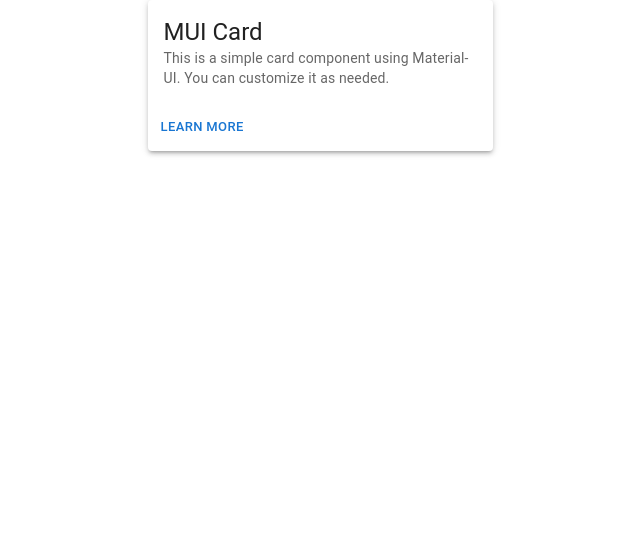
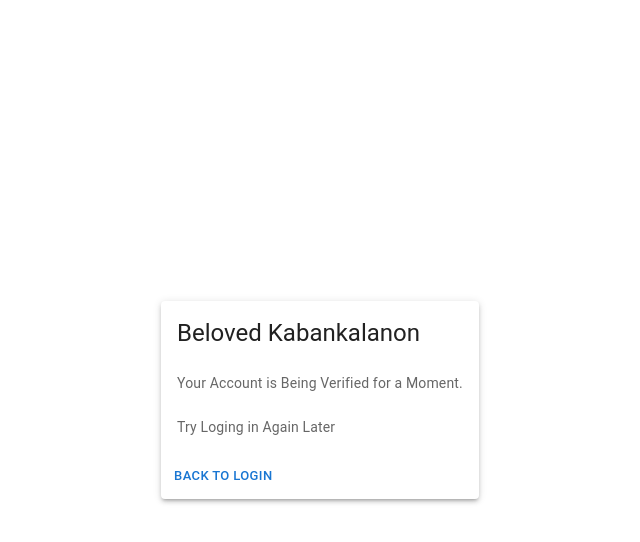
Before and after one commit to pHpAlgoRythm/capstone-FE, a React (Vite) app in the folder alert0-FE/alert0-web/: page /resident/pending in a window 1280 px wide. Shown: the top 542 px of the page, without its empty margins (320-960 px from the left). Built offline with nearby package versions, Linux system fonts and the light colour scheme.

Commit message:
modify resident page

```diff
--- a/alert0-FE/alert0-web/src/components/residents/cards/emergencyCards.jsx
+++ b/alert0-FE/alert0-web/src/components/residents/cards/emergencyCards.jsx
@@ -6,8 +6,9 @@
 
 export default function MediaCard() {
   return (
-<div className='flex flex-col gap-4 ' >
-    <Card sx={{ maxWidth: 400,border: '1px solid black' }}>
+
+<div className='flex justify-center items-center gap-8 w-full h-full  ' >
+    <Card sx={{ maxWidth: 400}} className='w-[50%]  '>
       <CardMedia
         sx={{ height: 150,
 
@@ -24,7 +25,7 @@
       </CardActions>
     </Card>
 
-<Card sx={{ maxWidth: 400,border: '1px solid black' }}>
+<Card sx={{ maxWidth: 400,border: '1px solid black' }} className='w-[50%]'>
 <CardMedia
   sx={{ height: 150,
 
--- a/alert0-FE/alert0-web/src/pages/Residents/PendingUserLanding.jsx
+++ b/alert0-FE/alert0-web/src/pages/Residents/PendingUserLanding.jsx
@@ -1,22 +1,38 @@
 import React from "react";
 import { Card, CardContent, CardMedia, Typography, Button, CardActions } from "@mui/material";
+import { useNavigate } from "react-router-dom";
+
 
 const PendingLandingPage = () => {
+
+ const navigate = useNavigate();
+
+
+const backToLogin = () => {
+  navigate("/")
+}
   return (
+    <div className=" w-full h-screen flex">
     <Card sx={{ maxWidth: 345, margin: "auto", boxShadow: 3 }}>
 
       <CardContent>
         <Typography variant="h5" component="div">
-          MUI Card
-        </Typography>
+          Beloved Kabankalanon
+        </Typography><br />
+
         <Typography variant="body2" color="text.secondary">
-          This is a simple card component using Material-UI. You can customize it as needed.
+           Your Account is Being Verified for a Moment.
+        </Typography><br />
+        <Typography variant="body2" color="text.secondary">
+          Try Loging in Again Later
         </Typography>
       </CardContent>
       <CardActions>
-        <Button size="small" color="primary">Learn More</Button>
+        <Button size="small" color="primary" onClick={backToLogin}>Back To Login</Button>
       </CardActions>
     </Card>
+
+    </div>
   );
 };
 
--- a/alert0-FE/alert0-web/src/pages/Residents/dashboard.jsx
+++ b/alert0-FE/alert0-web/src/pages/Residents/dashboard.jsx
@@ -1,6 +1,5 @@
 import { AppProvider, DashboardLayout, PageContainer } from "@toolpad/core";
 import * as React from "react"
-import { Sidebar } from "../../components/residents/contentNavigation";
 import { DemoTheme } from "../../utils/Theme";
 
 import MediaCard from "../../components/residents/cards/emergencyCards";
@@ -37,7 +36,7 @@
     return (
         <AppProvider
 
-        navigation={Sidebar}
+
         router={router}
         theme={DemoTheme}
         branding={{
@@ -45,8 +44,28 @@
             title: 'KCERA',
             homeUrl: '/request',
           }}
+
         >
-            <DashboardLayout>
+
+
+            <DashboardLayout
+                 sidebar={undefined}
+                 mobileMenu={false}
+                 sx={{
+                   '& .MuiDivider-root': {
+                     display: 'none',
+                   },
+                   '& .MuiDrawer-root': {
+                     display: 'none',
+                   },
+                   '& .MuiIconButton-root': {
+                     display: 'none',
+                   },
+                   '& .MuiAppBar-root .MuiIconButton-root[data-testid="ThemeIcon"]': {
+                     display: 'inline-flex',
+                    },
+                  }}
+            >
 
 
                 <PageContainer>
--- a/alert0-FE/alert0-web/src/services/API/RegisterAPI.jsx
+++ b/alert0-FE/alert0-web/src/services/API/RegisterAPI.jsx
@@ -62,7 +62,7 @@
           });
         }
       } else {
-        navigate('/admin/dashboardcls')
+        navigate('/resident/pending')
         socket.emit('register');
 
       }
```
